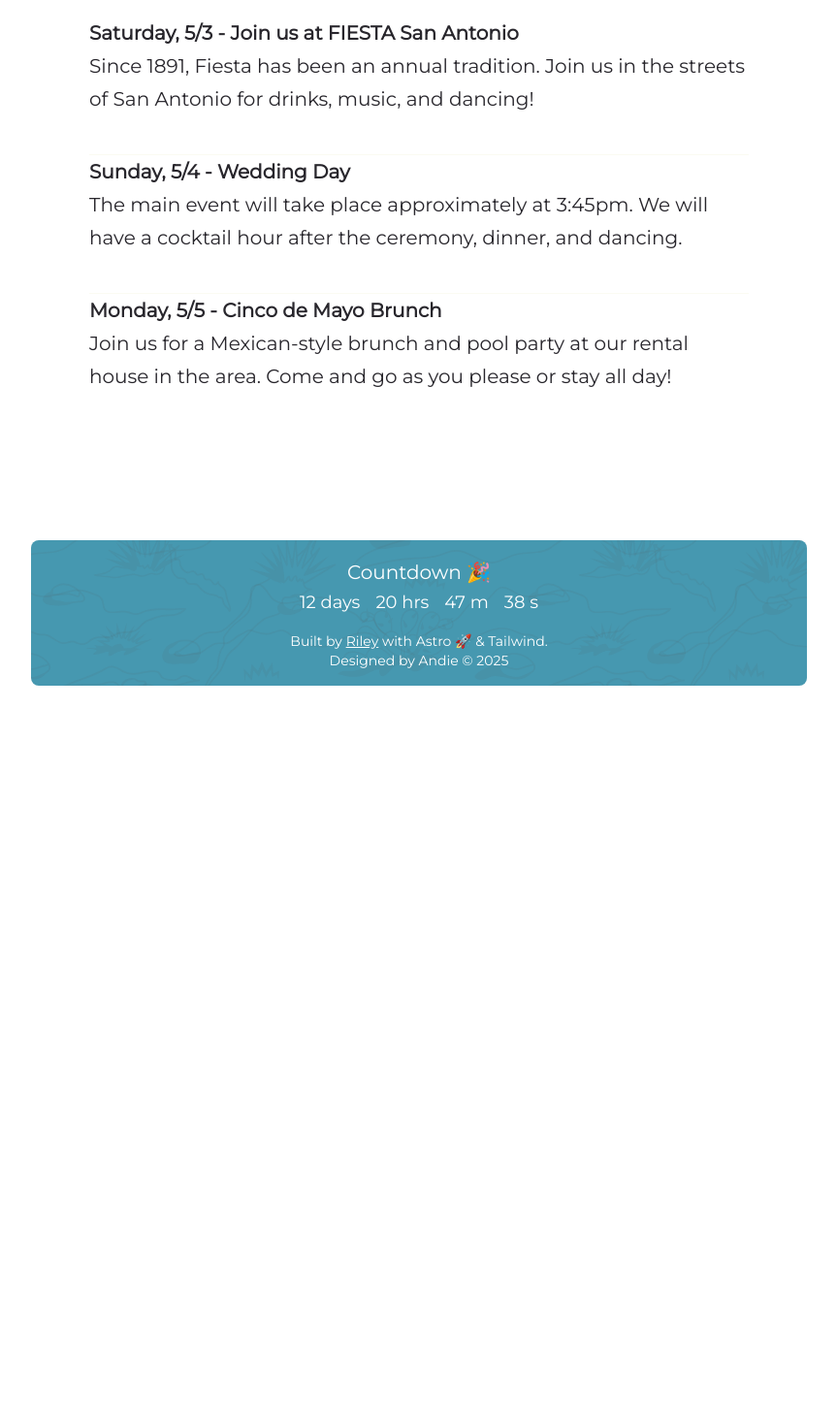
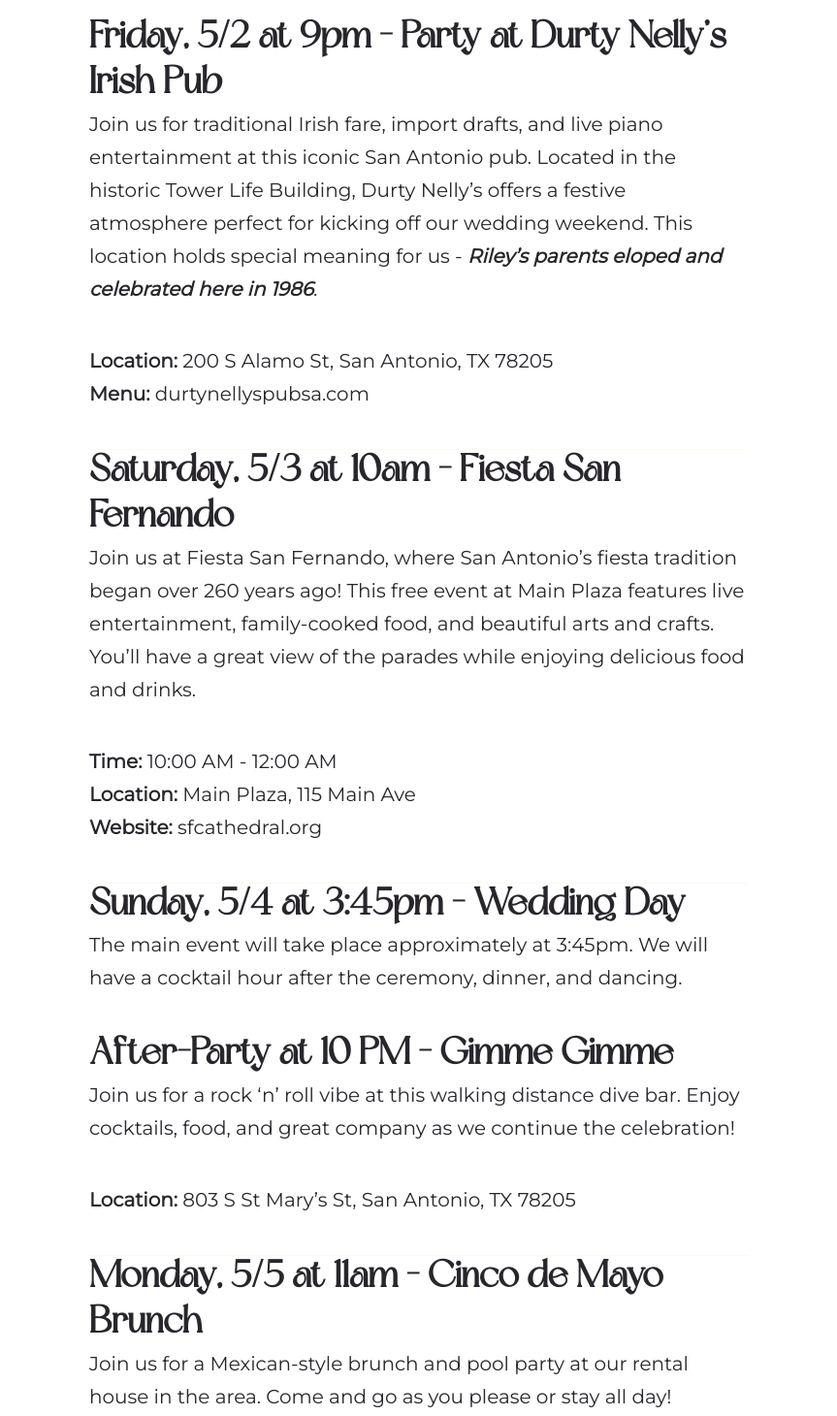
Before and after one commit to rileysklar/andie-riley-wedding, an Astro site: page /blog/schedule in a window 1280 px wide. Shown: the part 1047-2507 px from the top of the page at 97% size, without its empty margins (208-1071 px from the left). Before the commit the page ends 1786 px from the top, so only its background shows below. Built offline with nearby package versions, Linux system fonts and the light colour scheme; Astro itself is replaced by a stand-in of ours.

Commit message:
updated schedule

```diff
--- a/src/content/blog/schedule.md
+++ b/src/content/blog/schedule.md
@@ -5,18 +5,36 @@ pubDate: "June 30 2024"
 heroImage: "/schedule.jpg"
 ---
 
-- **Saturday, 5/3 - Join us at FIESTA San Antonio**
+### **Friday, 5/2 at 9pm - Party at Durty Nelly's Irish Pub**
 
-Since 1891, Fiesta has been an annual tradition. Join us in the streets of San Antonio for drinks, music, and dancing!
+Join us for traditional Irish fare, import drafts, and live piano entertainment at this iconic San Antonio pub. Located in the historic Tower Life Building, Durty Nelly's offers a festive atmosphere perfect for kicking off our wedding weekend. This location holds special meaning for us - [***Riley's parents eloped and celebrated here in 1986***](/blog/why-san-antonio/).
+
+**Location:** 200 S Alamo St, San Antonio, TX 78205
+**Menu:** [durtynellyspubsa.com](https://durtynellyspubsa.com)
 
 ---
 
-- **Sunday, 5/4 - Wedding Day**
+### **Saturday, 5/3 at 10am - Fiesta San Fernando**
+
+Join us at Fiesta San Fernando, where San Antonio's fiesta tradition began over 260 years ago! This free event at Main Plaza features live entertainment, family-cooked food, and beautiful arts and crafts. You'll have a great view of the parades while enjoying delicious food and drinks.
+
+**Time:** 10:00 AM - 12:00 AM
+**Location:** Main Plaza, 115 Main Ave
+**Website:** [sfcathedral.org](http://sfcathedral.org)
+
+---
+
+### **Sunday, 5/4 at 3:45pm - Wedding Day**
 
 The main event will take place approximately at 3:45pm. We will have a cocktail hour after the ceremony, dinner, and dancing.
 
+### **After-Party at 10 PM - Gimme Gimme**
+Join us for a rock 'n' roll vibe at this walking distance dive bar. Enjoy cocktails, food, and great company as we continue the celebration!
+
+**Location:** 803 S St Mary's St, San Antonio, TX 78205
+
 ---
 
-- **Monday, 5/5 - Cinco de Mayo Brunch**
+### **Monday, 5/5 at 11am - Cinco de Mayo Brunch**
 
 Join us for a Mexican-style brunch and pool party at our rental house in the area. Come and go as you please or stay all day!
--- a/src/content/blog/why-san-antonio.md
+++ b/src/content/blog/why-san-antonio.md
@@ -7,4 +7,4 @@ heroImage: "/nellys.jpg"
 
 When it came time to choose a wedding venue, we considered many possibilities—but San Antonio continued to call us home. In 1986, Riley’s parents eloped and exchanged vows in front of the statue of St. Anthony on the Paseo del Rio, then celebrated just steps away at Durty Nelly’s Irish Pub on the Riverwalk. It was St. Patrick’s Day—the river flowed green, the air was filled with celebration, and the city enveloped the beginning of their journey in joy.
 
-To honor their love story, we followed in their footsteps. We chose Ivy Hall in San Antonio, near the Riverwalk on South St. Mary’s, during the vibrant festivities of Fiesta. In a beautiful full-circle moment, we gathered with friends and family for our rehearsal dinner after-party at the very same Irish pub—Durty Nelly’s—where it all began.
+To honor their love story, we followed in their footsteps. We chose Ivy Hall in San Antonio, near the Riverwalk on South St. Mary’s, during the vibrant festivities of Fiesta. In a beautiful full-circle moment, we gather with friends and family for our rehearsal dinner after-party at the very same Irish pub—Durty Nelly’s—where it all began.
--- a/src/styles/global.css
+++ b/src/styles/global.css
@@ -99,7 +99,7 @@ time {
 }
 
 .cactus {
-  background-image: url("/public/cactus.svg");
+  background-image: url("/cactus.svg");
   background-size: 1000px;
   background-repeat: repeat;
 }
```
